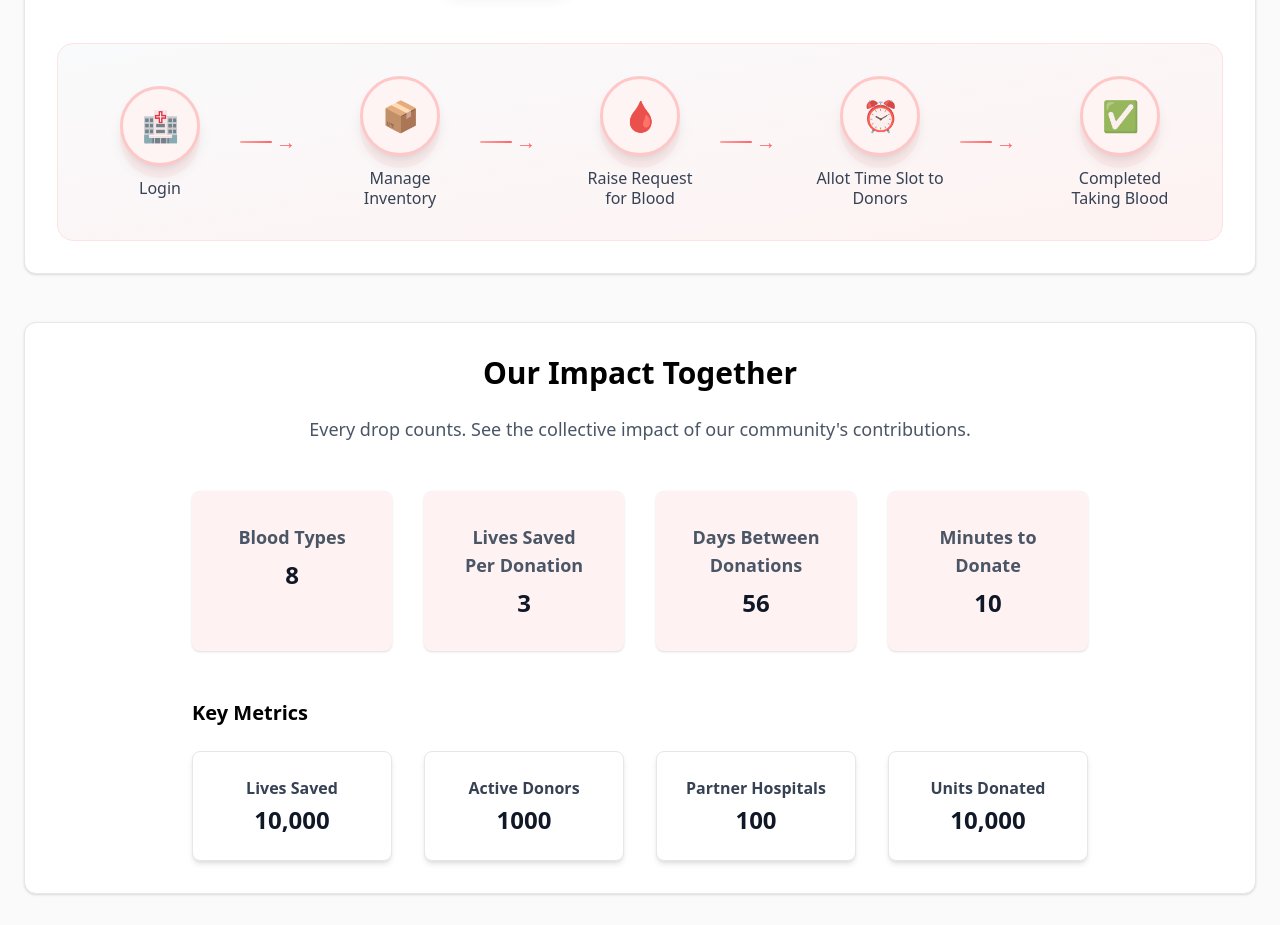
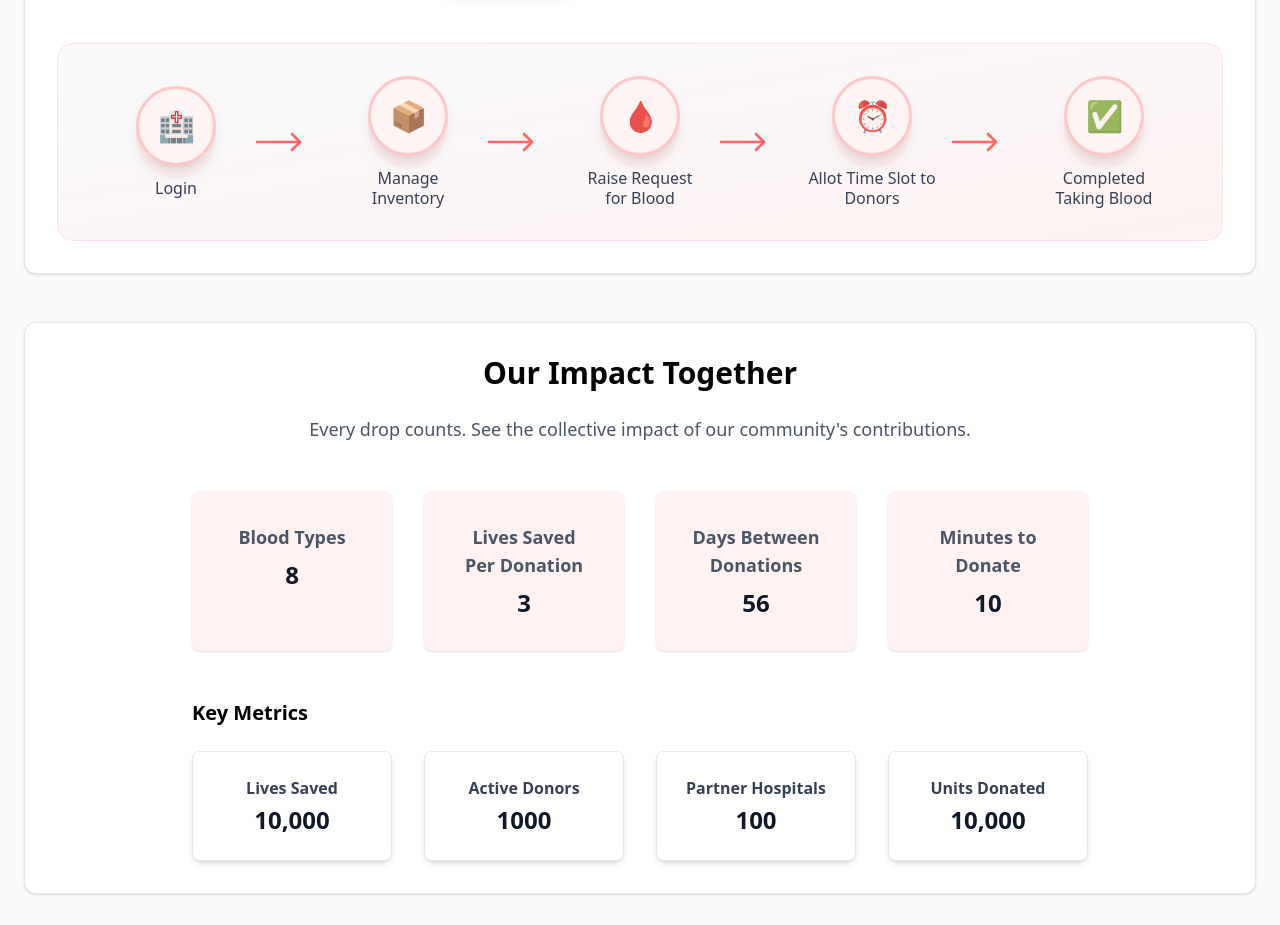
Before and after one commit to saachi032/Atria, a React (Vite) app: page / in a window 1280 px wide. Shown: the part 1580-2505 px from the top of the page. Built offline with nearby package versions, Linux system fonts and the light colour scheme.

Commit message:
fixed LandingPage arrow problem

```diff
--- a/src/components/LandingPage.jsx
+++ b/src/components/LandingPage.jsx
@@ -1,8 +1,10 @@
 "use client"
+
 
 import { useState } from "react"
 import nursePhoto from "../assets/nurseAssist.png";
 import Footer from "./Footer/Footer"; // Import the Footer component
+
 
 const bloodInfo = {
   "O-": {
@@ -55,7 +57,9 @@ const bloodInfo = {
   },
 }
 
+
 const bloodTypes = ["O-", "O+", "A-", "A+", "B-", "B+", "AB-", "AB+"]
+
 
 // Updated Blood Bank flows with two subsections
 const bloodBankFlows = [
@@ -78,6 +82,7 @@ const bloodBankFlows = [
     ],
   },
 ]
+
 
 // Tabs for How to Use Atria
 const flowchartTabs = [
@@ -108,6 +113,7 @@ const flowchartTabs = [
     flow: bloodBankFlows, // SPECIAL: this tab has two subsections
   },
 ]
+
 
 // Updated FAQ List
 const faqList = [
@@ -159,7 +165,7 @@ const faqList = [
       <ul className="list-disc list-inside space-y-1">
         <li>Eat a light meal (avoid fatty foods).</li>
         <li>Drink plenty of water.</li>
-        <li>Get a good night’s sleep.</li>
+        <li>Get a good night's sleep.</li>
       </ul>
     ),
     icon: "📋",
@@ -193,10 +199,12 @@ const faqList = [
   },
 ]
 
+
 function FAQSection() {
   const [openIdx, setOpenIdx] = useState(null)
   const [hoveredIdx, setHoveredIdx] = useState(null)
   const [selectedCategory, setSelectedCategory] = useState("all")
+
 
   const categories = [
     { key: "all", label: "All Questions", icon: "📋" },
@@ -208,7 +216,9 @@ function FAQSection() {
     { key: "impact", label: "Impact", icon: "❤️" },
   ]
 
+
   const filteredFAQs = selectedCategory === "all" ? faqList : faqList.filter((faq) => faq.category === selectedCategory)
+
 
   return (
     <section className="max-w-4xl mx-auto py-16 px-6">
@@ -223,6 +233,7 @@ function FAQSection() {
           Get answers to common questions about blood donation and learn how you can make a difference.
         </p>
       </div>
+
 
       {/* Category Filter */}
       <div className="flex flex-wrap justify-center gap-2 mb-10 p-2 bg-gray-50 rounded-2xl">
@@ -243,6 +254,7 @@ function FAQSection() {
         ))}
       </div>
 
+
       {/* FAQ Items */}
       <div className="space-y-4">
         {filteredFAQs.map((faq, idx) => (
@@ -255,10 +267,10 @@ function FAQSection() {
             onMouseLeave={() => setHoveredIdx(null)}
           >
             <button
-              className="w-full flex justify-between items-center px-6 py-5 text-left focus:outline-none group"
+              className="w-full flex justify-between items-center px-6 py-5 text-left focus:outline-none group cursor-pointer"
               onClick={() => setOpenIdx(openIdx === idx ? null : idx)}
               aria-expanded={openIdx === idx}
-            >
+              >
               <div className="flex items-center gap-4 flex-1">
                 <div
                   className={`w-12 h-12 rounded-full flex items-center justify-center text-xl transition-all duration-300 transform group-hover:scale-110
@@ -287,6 +299,7 @@ function FAQSection() {
               </div>
             </button>
 
+
             <div
               className={`transition-all duration-500 ease-in-out overflow-hidden
                 ${openIdx === idx ? "max-h-96 opacity-100" : "max-h-0 opacity-0"}`}
@@ -300,6 +313,7 @@ function FAQSection() {
           </div>
         ))}
       </div>
+
 
       {/* Bottom CTA */}
       <div className="mt-12 text-center">
@@ -317,10 +331,12 @@ function FAQSection() {
   )
 }
 
+
 export default function LandingPage() {
   const [selectedType, setSelectedType] = useState("O-")
   const [activeTab, setActiveTab] = useState("Hospitals")
   const [bbSubsection, setBbSubsection] = useState("As a Donor")
+
 
   // For Blood Banks, handle sub-tab
   const renderBloodBankSection = () => (
@@ -362,8 +378,20 @@ export default function LandingPage() {
                 </div>
                 {idx !== arr.length - 1 && (
                   <div className="mx-3 md:mx-4 flex items-center">
-                    <div className="w-8 h-0.5 bg-gradient-to-r from-blue-300 to-blue-400 rounded-full"></div>
-                    <span className="text-blue-400 text-xl ml-1">→</span>
+                    <svg
+                      className="w-12 h-6 text-blue-400 transition-all duration-300 hover:text-blue-500"
+                      viewBox="0 0 48 24"
+                      fill="none"
+                      xmlns="http://www.w3.org/2000/svg"
+                    >
+                      <path
+                        d="M0 12H44M44 12L36 4M44 12L36 20"
+                        stroke="currentColor"
+                        strokeWidth="2.5"
+                        strokeLinecap="round"
+                        strokeLinejoin="round"
+                      />
+                    </svg>
                   </div>
                 )}
               </div>
@@ -372,6 +400,7 @@ export default function LandingPage() {
       </div>
     </div>
   )
+
 
   return (
     <>
@@ -392,10 +421,12 @@ export default function LandingPage() {
           </div>
         </section>
 
+
         {/* Join Community Banner */}
         <section className="bg-red-100 py-4 text-center rounded-xl text-gray-900 text-base font-semibold shadow-sm mb-12 mt-8">
           Join 25,000+ Life Savers
         </section>
+
 
         {/* Blood Donation Info */}
         <section className="bg-white rounded-xl p-8 shadow border border-gray-200">
@@ -476,6 +507,7 @@ export default function LandingPage() {
           </div>
         </section>
 
+
         {/* How to Use Atria Section */}
         <section className="bg-white rounded-xl p-8 shadow border border-gray-200 overflow-hidden">
           <div className="text-center mb-12">
@@ -489,6 +521,7 @@ export default function LandingPage() {
               Simple steps to connect donors with those in need through our platform
             </p>
           </div>
+
 
           <div className="flex justify-center mb-12">
             <div className="flex bg-gray-50 p-2 rounded-2xl shadow-inner">
@@ -512,6 +545,7 @@ export default function LandingPage() {
               ))}
             </div>
           </div>
+
 
           <div className="bg-gradient-to-br from-gray-50 to-red-50 rounded-2xl p-8 border border-red-100">
             {activeTab === "Blood Banks" ? (
@@ -553,8 +587,20 @@ export default function LandingPage() {
                           </div>
                           {idx !== arr.length - 1 && (
                             <div className="mx-3 md:mx-4 flex items-center">
-                              <div className="w-8 h-0.5 bg-gradient-to-r from-red-300 to-red-400 rounded-full"></div>
-                              <span className="text-red-400 text-xl ml-1">→</span>
+                              <svg
+                                className="w-12 h-6 text-red-400 transition-all duration-300 hover:text-red-500"
+                                viewBox="0 0 48 24"
+                                fill="none"
+                                xmlns="http://www.w3.org/2000/svg"
+                              >
+                                <path
+                                  d="M0 12H44M44 12L36 4M44 12L36 20"
+                                  stroke="currentColor"
+                                  strokeWidth="2.5"
+                                  strokeLinecap="round"
+                                  strokeLinejoin="round"
+                                />
+                              </svg>
                             </div>
                           )}
                         </div>
@@ -582,8 +628,20 @@ export default function LandingPage() {
                         </div>
                         {idx !== arr.length - 1 && (
                           <div className="mx-3 md:mx-4 flex items-center">
-                            <div className="w-8 h-0.5 bg-gradient-to-r from-red-300 to-red-400 rounded-full"></div>
-                            <span className="text-red-400 text-xl ml-1">→</span>
+                            <svg
+                              className="w-12 h-6 text-red-400 transition-all duration-300 hover:text-red-500"
+                              viewBox="0 0 48 24"
+                              fill="none"
+                              xmlns="http://www.w3.org/2000/svg"
+                            >
+                              <path
+                                d="M0 12H44M44 12L36 4M44 12L36 20"
+                                stroke="currentColor"
+                                strokeWidth="2.5"
+                                strokeLinecap="round"
+                                strokeLinejoin="round"
+                              />
+                            </svg>
                           </div>
                         )}
                       </div>
@@ -593,6 +651,7 @@ export default function LandingPage() {
             )}
           </div>
         </section>
+
 
         {/* Impact Section */}
         <section className="bg-white rounded-xl p-8 shadow border border-gray-200">
@@ -658,6 +717,7 @@ export default function LandingPage() {
           </div>
         </section>
 
+
         {/* Why Choose Section */}
         <section className="max-w-4xl mx-auto text-center px-6 pb-12">
           <h3 className="text-xl font-bold mb-4">Why Choose Atria?</h3>
@@ -667,6 +727,7 @@ export default function LandingPage() {
           </p>
         </section>
 
+
         {/* FAQ Section */}
         <FAQSection />
       </main>
```
